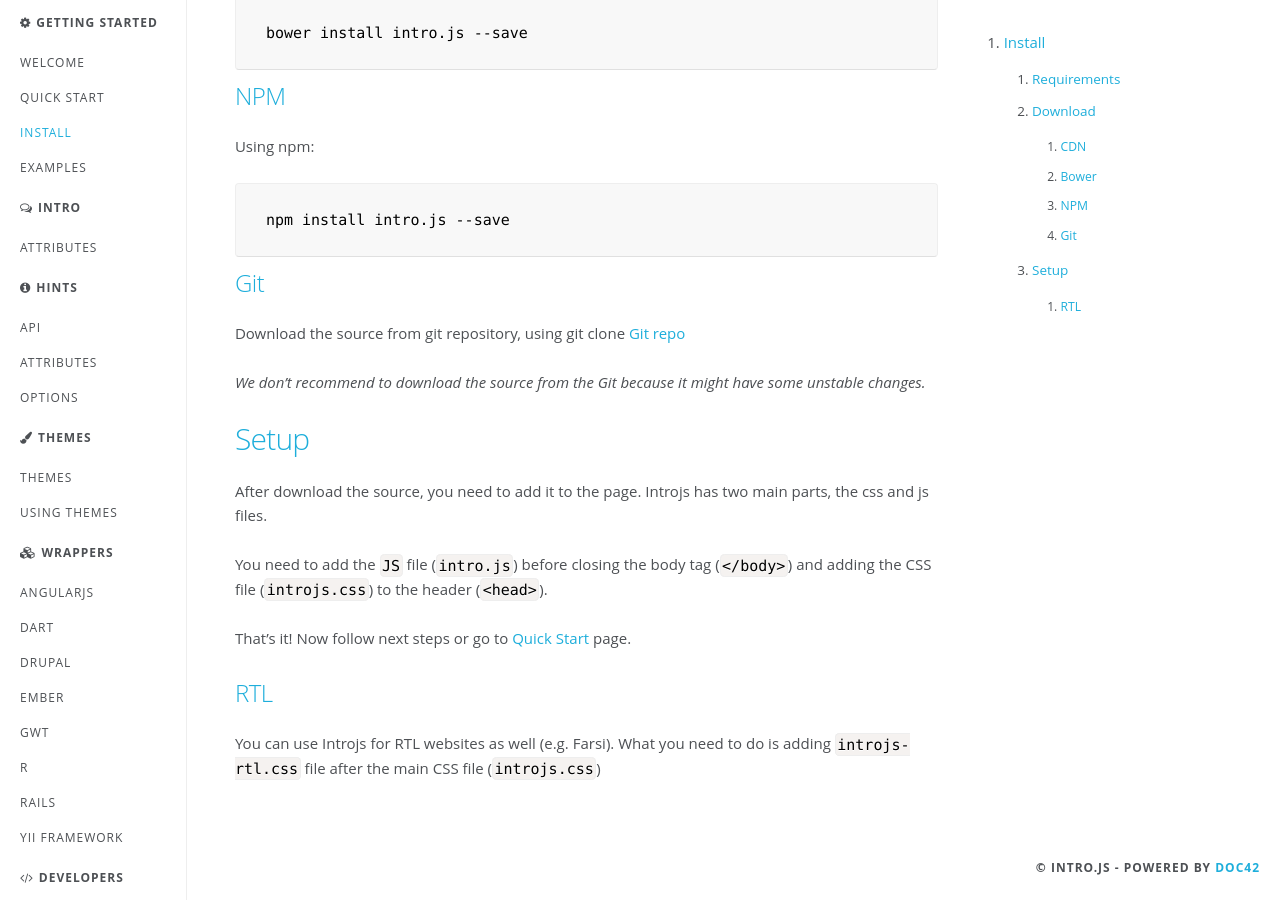
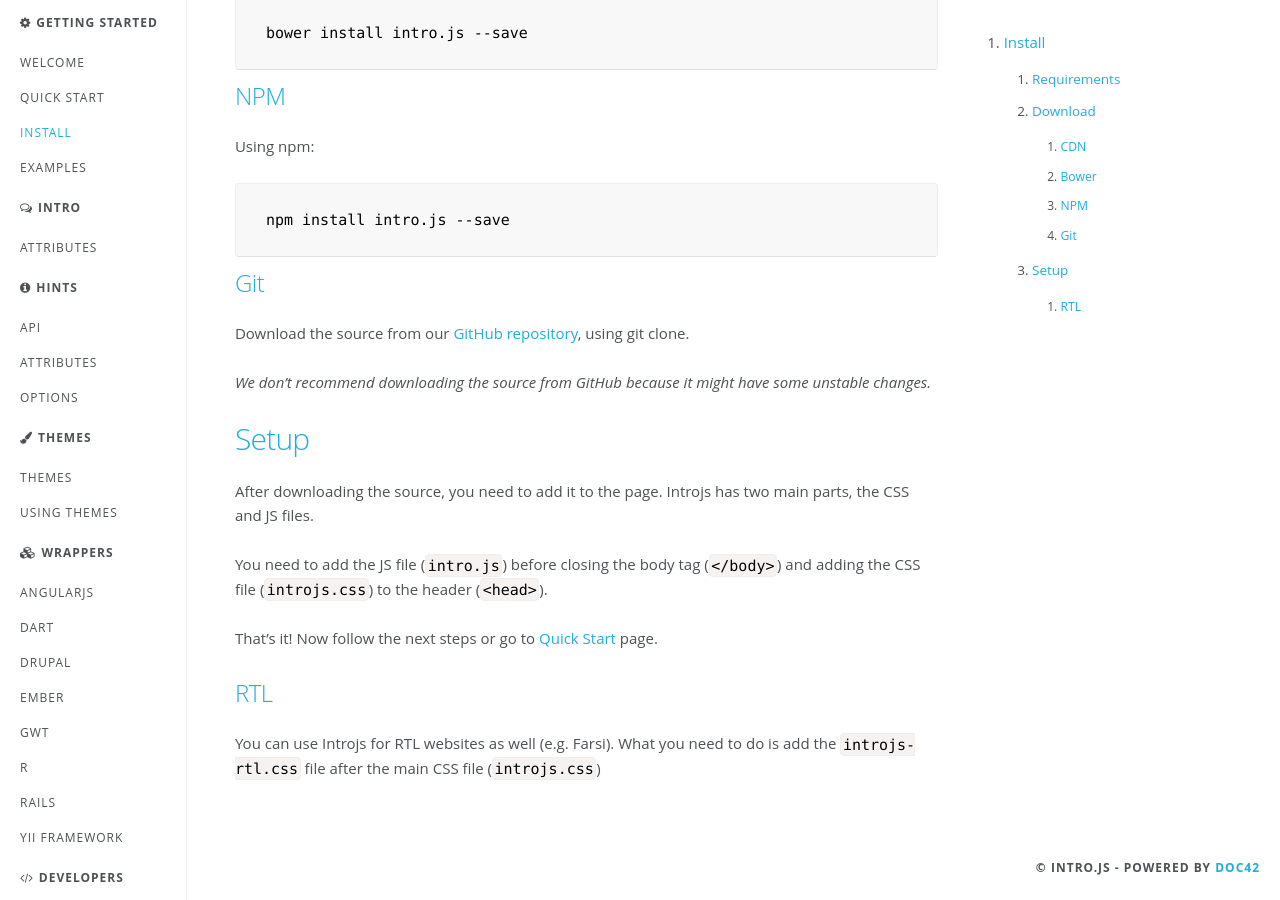
Before and after one commit to usablica/intro.js, a Jekyll site: the page built from docs/docs/getting-started/install.md, in a window 1280 px wide and 900 px high, scrolled down 869 px. Built offline with Jekyll 4.4.1, drawn with Linux system fonts in a browser that asks for light colours; nearby versions of some CDN libraries; some of the changed text lies outside the part shown.

Commit message:
Improve readability of "Install" docs page

```diff
--- a/docs/docs/getting-started/install.md
+++ b/docs/docs/getting-started/install.md
@@ -20,7 +20,7 @@
 
 ##### CDN
 
-Download it from CDN:
+Download it from a CDN:
 
   - [CDNJS](https://cdnjs.com/libraries/intro.js)
   - [JSDelivr](http://www.jsdelivr.com/projects/intro.js)
@@ -44,19 +44,19 @@
 
 ##### Git
 
-Download the source from git repository, using git clone [Git repo](https://github.com/usablica/intro.js.git)
+Download the source from our [GitHub repository](https://github.com/usablica/intro.js.git), using git clone.
 
-*We don't recommend to download the source from the Git because it might have some unstable changes.*
+*We don't recommend downloading the source from GitHub because it might have some unstable changes.*
 
 
 #### Setup
 
-After download the source, you need to add it to the page. Introjs has two main parts, the css and js files.
+After downloading the source, you need to add it to the page. Introjs has two main parts, the CSS and JS files.
 
-You need to add the `JS` file (`intro.js`) before closing the body tag (`</body>`) and adding the CSS file (`introjs.css`) to the header (`<head>`).
+You need to add the JS file (`intro.js`) before closing the body tag (`</body>`) and adding the CSS file (`introjs.css`) to the header (`<head>`).
 
-That's it! Now follow next steps or go to [Quick Start]({{ site.baseurl }}/getting-started/start) page.
+That's it! Now follow the next steps or go to [Quick Start]({{ site.baseurl }}/getting-started/start) page.
 
 ##### RTL
 
-You can use Introjs for RTL websites as well (e.g. Farsi). What you need to do is adding `introjs-rtl.css` file after the main CSS file (`introjs.css`)
+You can use Introjs for RTL websites as well (e.g. Farsi). What you need to do is add the `introjs-rtl.css` file after the main CSS file (`introjs.css`)
```
Also changed, not shown: other parts of docs/docs/getting-started/install.md (+1 -1 lines).
